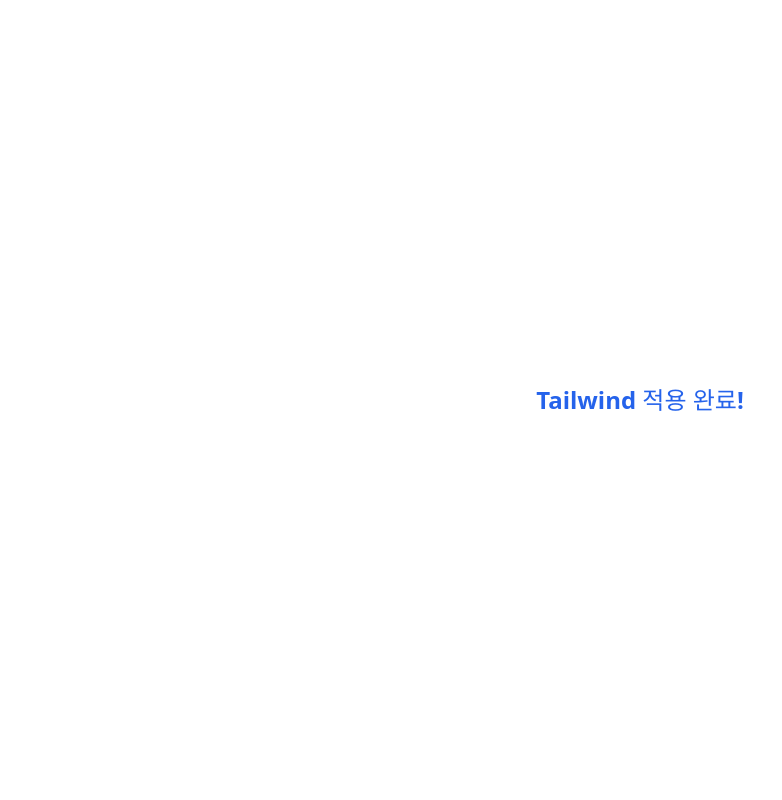
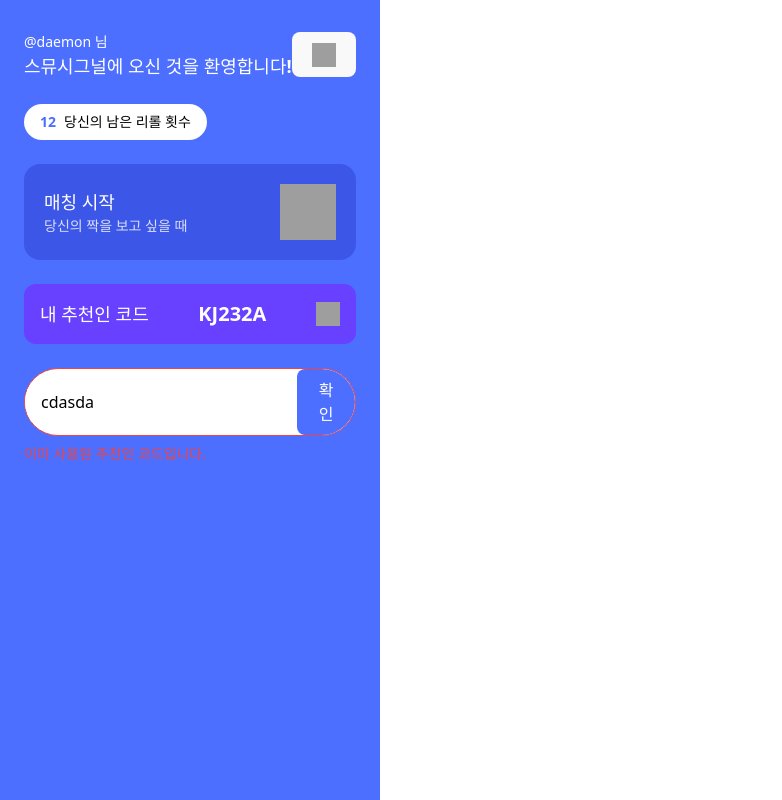
Before and after one commit to catturtle123/SMUSignalWeb, a React (Vite) app: page /main in a window 1280 px wide. Shown: the whole page, without its empty margins (0-782 px from the left). Built offline with nearby package versions, Linux system fonts and the light colour scheme; grey boxes are pictures that could not be loaded.

Commit message:
feat: 메인 페이지 초기 UI 및 라우터 기본 설정 추가

```diff
--- a/package.json
+++ b/package.json
@@ -11,12 +11,14 @@
   },
   "dependencies": {
     "react": "^19.0.0",
-    "react-dom": "^19.0.0"
+    "react-dom": "^19.0.0",
+    "react-router-dom": "^7.5.3"
   },
   "devDependencies": {
     "@eslint/js": "^9.22.0",
     "@types/react": "^19.0.10",
     "@types/react-dom": "^19.0.4",
+    "@types/react-router-dom": "^5.3.3",
     "@vitejs/plugin-react": "^4.3.4",
     "autoprefixer": "^10.4.21",
     "eslint": "^9.22.0",
--- a/src/App.tsx
+++ b/src/App.tsx
@@ -1,14 +1,7 @@
-import { useState } from 'react'
-import './App.css'
+import AppRouter from "./router";
 
 function App() {
-  const [count, setCount] = useState(0)
-
-  return (
-    <div className="p-8 text-2xl text-blue-600 font-bold">
-      Tailwind 적용 완료!
-    </div>
-  )
+  return <AppRouter />;
 }
 
-export default App
+export default App;
--- /dev/null
+++ b/src/pages/main/Mainpage.tsx
@@ -0,0 +1,62 @@
+import React from "react";
+
+function MainPage() {
+  return (
+    <div className="min-h-screen bg-[#4D6FFF] text-white px-6 py-8 space-y-6">
+      {/* 유저 정보 영역 */}
+      <div className="flex items-start justify-between">
+        <div>
+          <p className="text-sm font-light">@daemon 님</p>
+          <p className="text-lg font-semibold">스뮤시그널에 오신 것을 환영합니다!</p>
+        </div>
+        <div>
+          {/* 설정 아이콘 자리 */}
+          <button>
+            <img src="/icons/settings.svg" alt="설정" className="w-6 h-6" />
+          </button>
+        </div>
+      </div>
+
+      {/* 리롤 횟수 */}
+      <div className="bg-white text-black rounded-full px-4 py-2 text-sm font-semibold w-fit">
+        <span className="text-[#4D6FFF] font-bold mr-2">12</span>
+        당신의 남은 리롤 횟수
+      </div>
+
+      {/* 매칭 시작 카드 */}
+      <div className="bg-[#3C57E8] rounded-2xl p-5 flex justify-between items-center">
+        <div>
+          <p className="text-lg font-semibold">매칭 시작</p>
+          <p className="text-sm opacity-80">당신의 짝을 보고 싶을 때</p>
+        </div>
+        {/* 하트 이미지 자리 */}
+        <img src="/images/hearts.png" alt="하트" className="w-14 h-14" />
+      </div>
+
+      {/* 추천 코드 표시 */}
+      <div className="bg-[#6741FF] rounded-xl p-4 flex items-center justify-between">
+        <div className="text-lg font-semibold">내 추천인 코드</div>
+        <div className="text-white text-xl font-bold">KJ232A</div>
+        <img src="/icons/copy.svg" alt="복사" className="w-6 h-6" />
+      </div>
+
+      {/* 추천 코드 입력 영역 */}
+      <div>
+        <div className="flex items-center bg-white rounded-full overflow-hidden border border-red-500">
+          <input
+            type="text"
+            placeholder="추천 코드 입력"
+            className="px-4 py-2 w-full text-black outline-none"
+            defaultValue="cdasda"
+          />
+          <button className="bg-[#4D6FFF] text-white px-4 py-2 font-semibold">
+            확인
+          </button>
+        </div>
+        <p className="text-sm text-red-500 mt-2">이미 사용된 추천인 코드입니다.</p>
+      </div>
+    </div>
+  );
+}
+
+export default MainPage;
--- /dev/null
+++ b/src/router/index.tsx
@@ -0,0 +1,15 @@
+import { BrowserRouter, Routes, Route } from "react-router-dom";
+import MainPage from "../pages/main/Mainpage";
+
+function AppRouter() {
+  return (
+    <BrowserRouter>
+      <Routes>
+        <Route path="/main" element={<MainPage />} />
+        {/* 다른 페이지도 나중에 여기 추가 */}
+      </Routes>
+    </BrowserRouter>
+  );
+}
+
+export default AppRouter;
```
Also changed, not shown: 1 other file (tests, documents, lock files or other folders).
